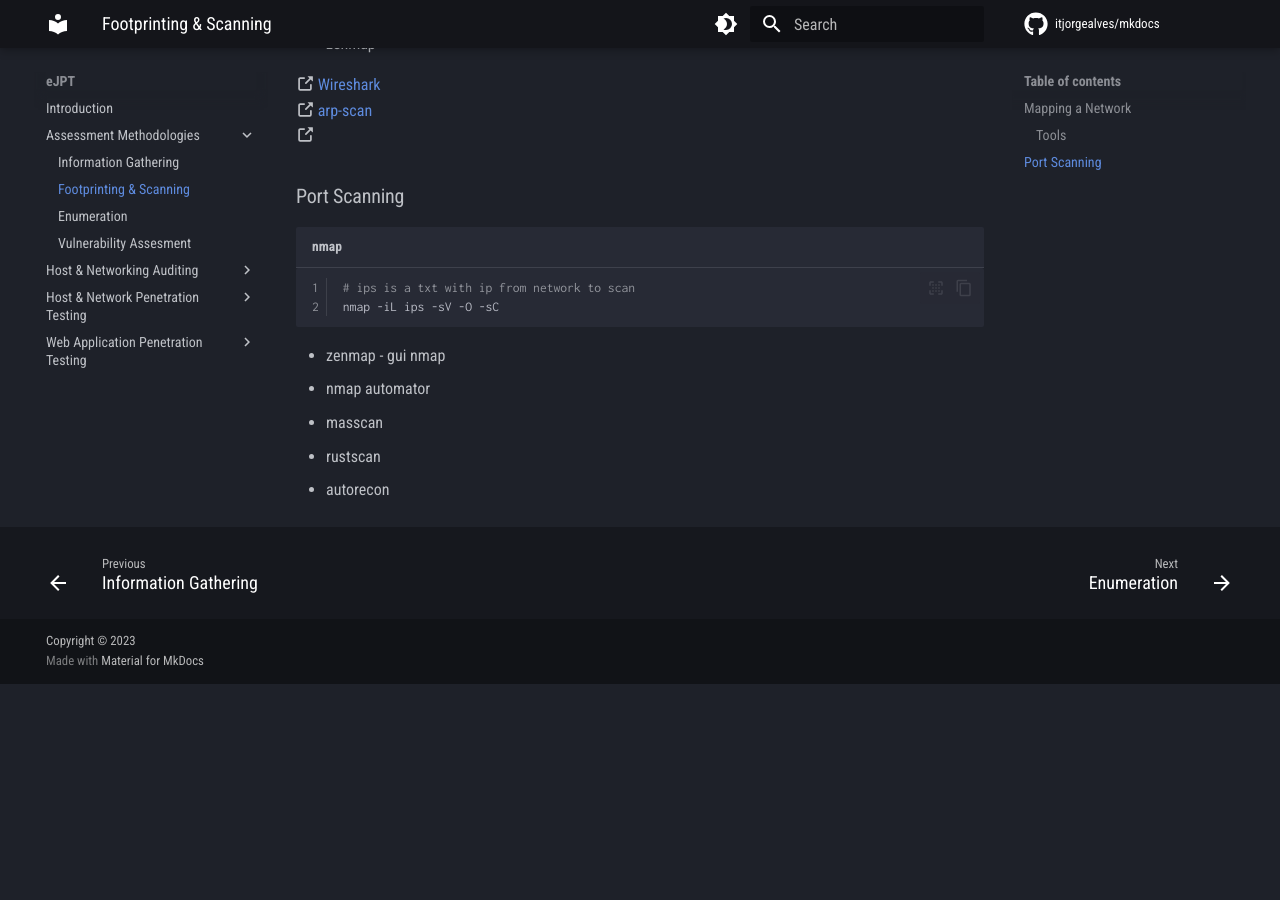
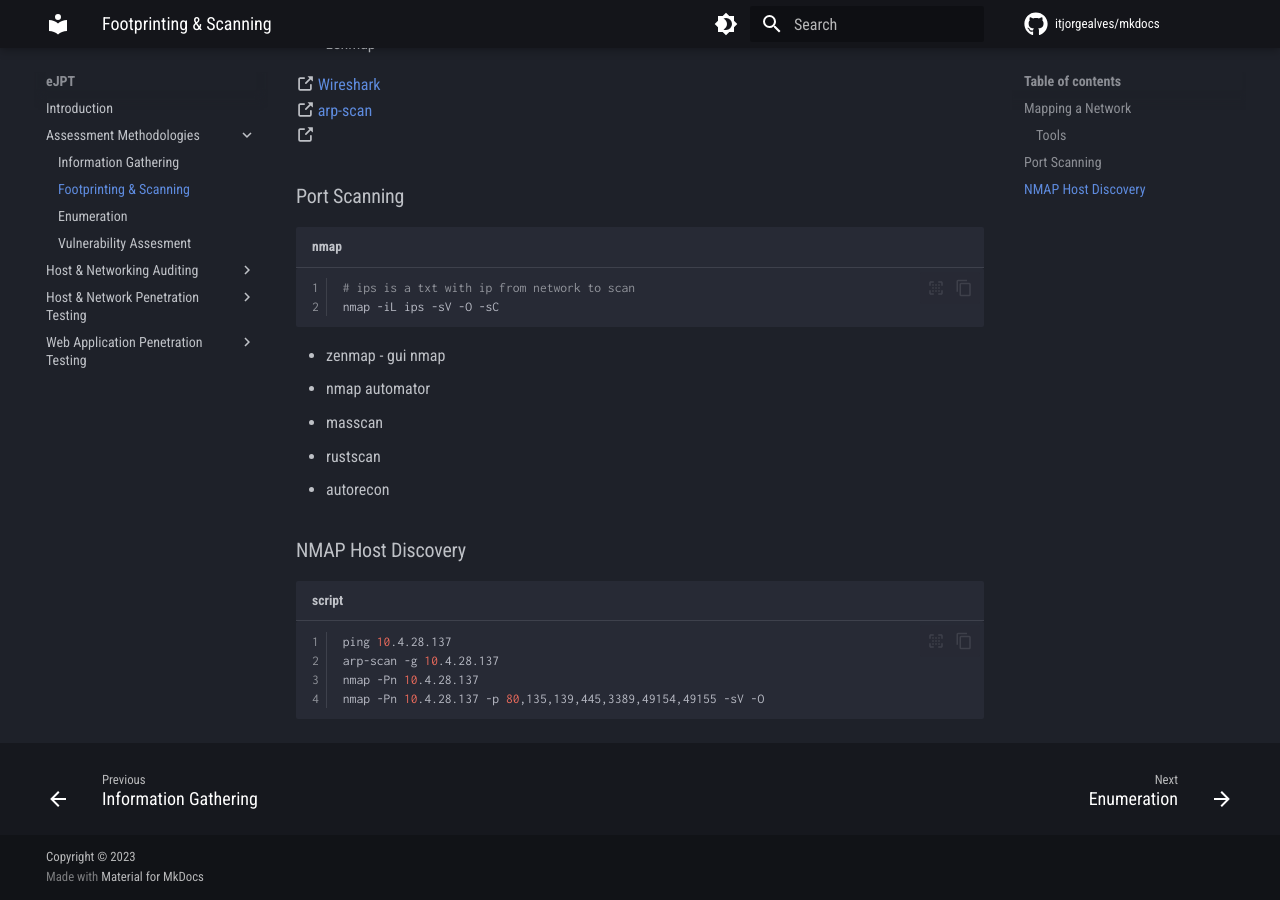
Before and after one commit to itjorgealves/mkdocs, an MkDocs documentation site: the page built from docs/eJPT/S1-Assessment-Methodologies/C2-Footprinting-Scanning/Footprinting-Scanning.md, in a window 1280 px wide and 900 px high, scrolled down 826 px. Built offline with MkDocs 1.6.1 and Material for MkDocs 9.7.7, drawn with Linux system fonts in a browser that asks for light colours; comment, search, counter and statistics services are not loaded; before the commit the page ends 1510 px from its top, so only the background shows below that.

Commit message:
Update documentation

````diff
--- a/docs/eJPT/S1-Assessment-Methodologies/C2-Footprinting-Scanning/Footprinting-Scanning.md
+++ b/docs/eJPT/S1-Assessment-Methodologies/C2-Footprinting-Scanning/Footprinting-Scanning.md
@@ -38,3 +38,12 @@ nmap -iL ips -sV -O -sC
 - masscan
 - rustscan
 - autorecon
+
+
+### NMAP Host Discovery
+``` bash title="script" linenums="1"
+ping 10.4.28.137
+arp-scan -g 10.4.28.137
+nmap -Pn 10.4.28.137
+nmap -Pn 10.4.28.137 -p 80,135,139,445,3389,49154,49155 -sV -O
+```
````
